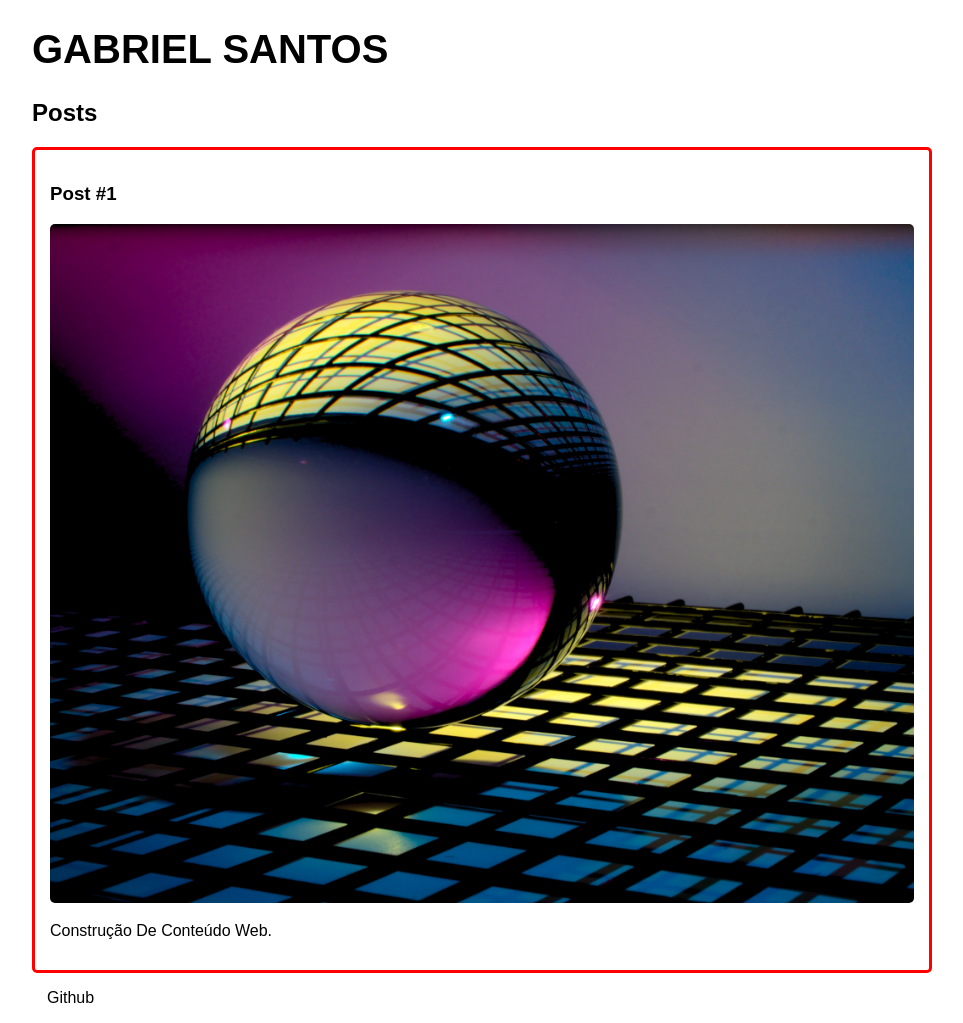
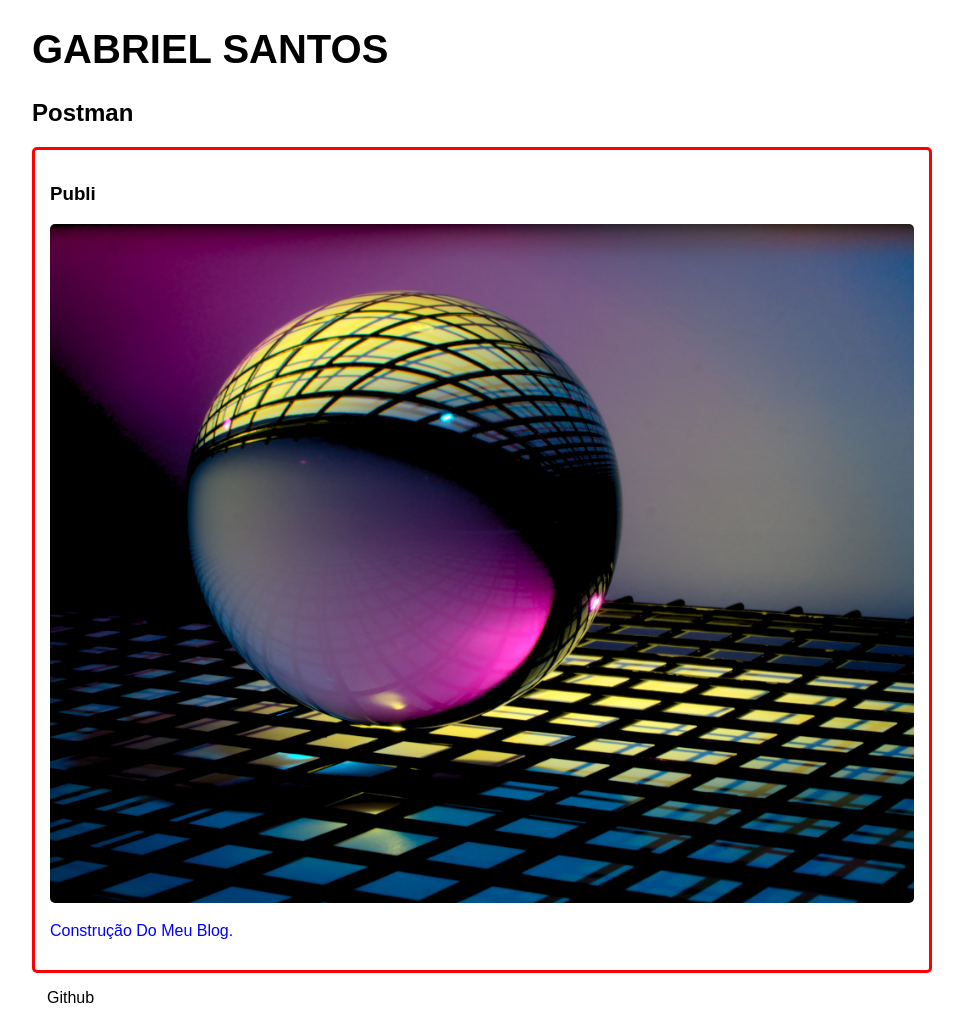
Before and after one commit to GabrielSantos22/Bootcamp-Frontend, a plain HTML site: page index.html in a window 1280 px wide. Shown: the whole page, without its empty margins (158-1121 px from the left). Drawn offline with Linux system fonts and the light colour scheme.

Commit message:
Alteração de informações no index

```diff
--- a/index.html
+++ b/index.html
@@ -16,15 +16,15 @@
     <section>
 
         <header>
-            <h2 class="subtitle">Posts</h2>
+            <h2 class="subtitle">Postman</h2>
         </header>
             <article class="post">
         <header>
-            <h3 class="post_tittle">Post #1</h3>
+            <h3 class="post_tittle">Publi</h3>
             <img src="cod.jpg" class="post_image">
         </header>
         <p class="post_content">
-            Construção de conteúdo web.
+            Construção do meu blog.
         </p>
             </article>
 
--- a/style.css
+++ b/style.css
@@ -37,6 +37,7 @@ a {
     margin-bottom: 15px;
     text-transform: capitalize;
     text-align: justify;
+    color: blue;
 }
 
 .post_image {
```
